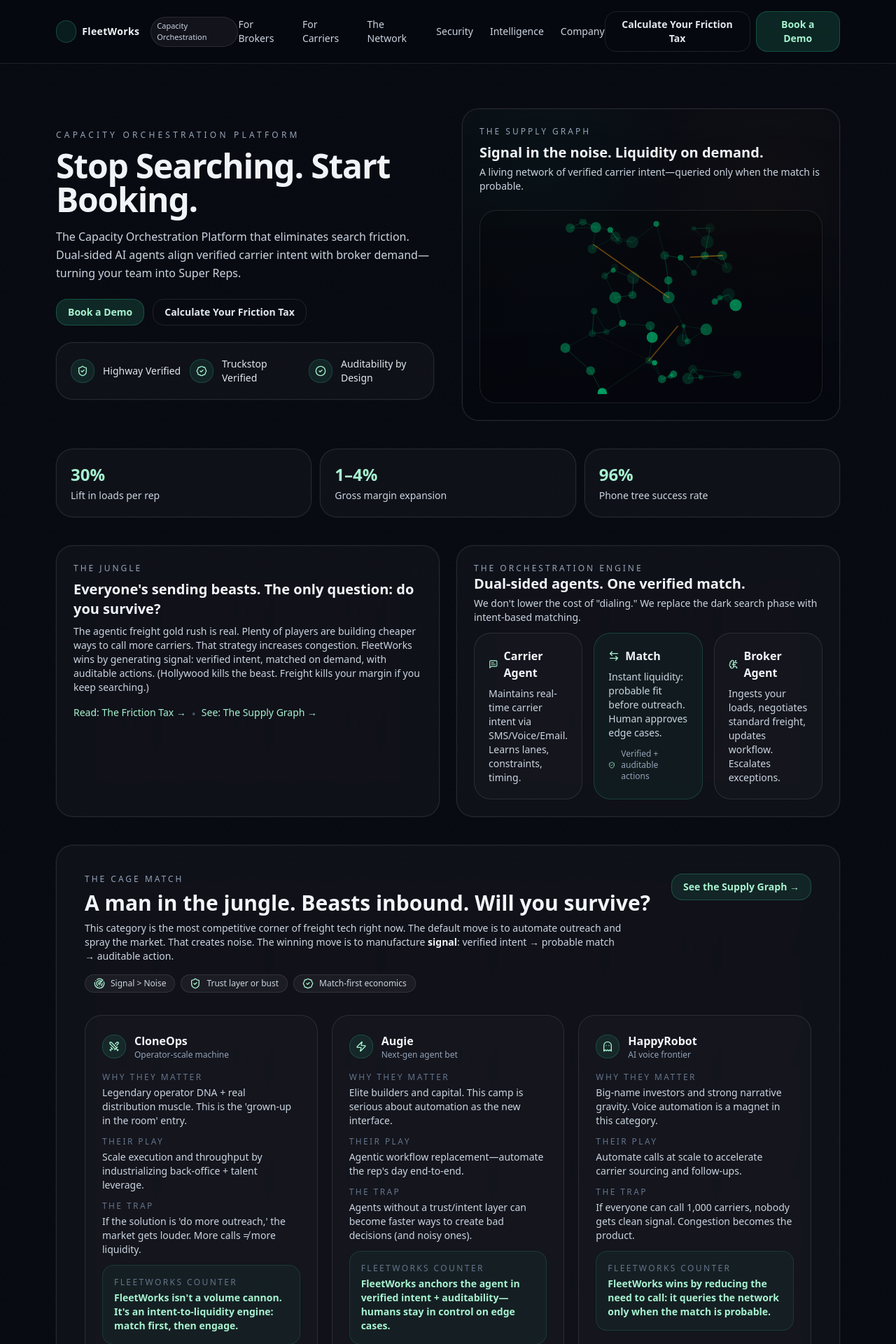
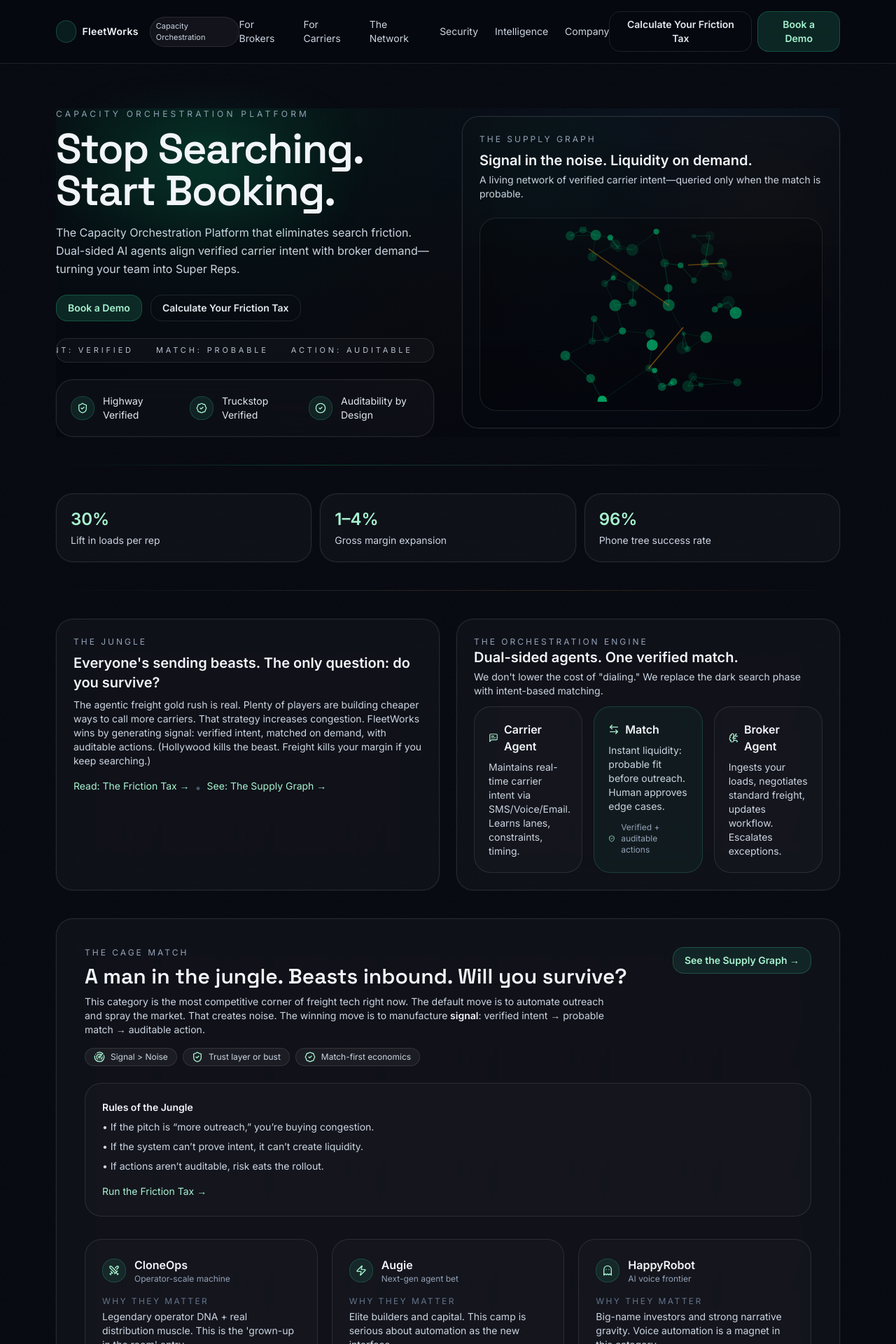
Before and after one commit to caseyglarkin2-png/FleetWorks, a Next.js app: page / in a window 1280 px wide. Shown: the top 1920 px of the page at 70% size. Built offline with nearby package versions, Linux system fonts and the light colour scheme.

Commit message:
Vibes upgrade: hero backdrop + ticker, Cage Match rules box, and premium fonts

```diff
--- a/src/app/globals.css
+++ b/src/app/globals.css
@@ -12,6 +12,11 @@
 
 body {
   background: #05070f;
+  font-family: var(--font-body);
+}
+
+h1, h2, h3 {
+  font-family: var(--font-heading);
 }
 
 /* subtle "signal noise" overlay */
--- a/src/app/layout.tsx
+++ b/src/app/layout.tsx
@@ -1,7 +1,18 @@
 import type { Metadata } from "next";
+import { Inter, Space_Grotesk } from "next/font/google";
 import "./globals.css";
 import { NavBar } from "@/components/nav-bar";
 import { Footer } from "@/components/footer";
+
+const bodyFont = Inter({
+  subsets: ["latin"],
+  variable: "--font-body"
+});
+
+const headingFont = Space_Grotesk({
+  subsets: ["latin"],
+  variable: "--font-heading"
+});
 
 export const metadata: Metadata = {
   title: "FleetWorks | The Capacity Orchestration Platform for Freight Brokers",
@@ -13,7 +24,7 @@
 export default function RootLayout({ children }: { children: React.ReactNode }) {
   return (
     <html lang="en">
-      <body className="text-slate-100">
+      <body className={`${bodyFont.variable} ${headingFont.variable} text-slate-100`}>
         <div className="relative min-h-screen noise">
           <NavBar />
           {children}
--- a/src/app/page.tsx
+++ b/src/app/page.tsx
@@ -4,6 +4,8 @@
 import { DualAgentVisual } from "@/components/dual-agent-visual";
 import { FrictionCalculator } from "@/components/friction-calculator";
 import { CageMatch } from "@/components/cage-match";
+import { HeroBackdrop } from "@/components/hero-backdrop";
+import { TickerTape } from "@/components/ticker-tape";
 import { Card } from "@/components/ui/card";
 import { Button } from "@/components/ui/button";
 import Link from "next/link";
@@ -93,15 +95,19 @@
 export default function HomePage() {
   return (
     <main className="mx-auto max-w-6xl px-4 py-10 md:py-16">
-      <section className="grid gap-10 md:grid-cols-2 md:items-center">
-        <div>
+      <section className="relative grid gap-10 md:grid-cols-2 md:items-center">
+        <HeroBackdrop />
+        <div className="relative">
           <div className="text-xs uppercase tracking-[0.35em] text-slate-400">
             Capacity Orchestration Platform
           </div>
-          <h1 className="mt-3 text-4xl font-semibold tracking-tight text-slate-100 md:text-5xl">
-            {SITE.tagline}
-          </h1>
-          <p className="mt-4 text-base leading-relaxed text-slate-300">
+          <div className="relative mt-3">
+            <div className="pointer-events-none absolute -inset-x-6 -inset-y-4 rounded-[40px] bg-[radial-gradient(circle_at_40%_50%,rgba(0,220,130,0.18),transparent_60%)] blur-2xl animate-pulse" />
+            <h1 className="relative text-5xl font-semibold tracking-tight text-slate-100 md:text-6xl">
+              {SITE.tagline}
+            </h1>
+          </div>
+          <p className="mt-4 max-w-xl text-base leading-relaxed text-slate-300">
             {SITE.subhead}
           </p>
 
@@ -114,17 +120,25 @@
             </a>
           </div>
 
+          <TickerTape />
+
           <div className="mt-6">
             <TrustStrip />
           </div>
         </div>
 
-        <SupplyGraphMap />
+        <div className="relative">
+          <SupplyGraphMap />
+        </div>
       </section>
+
+      <div aria-hidden className="mt-10 h-px w-full bg-[linear-gradient(to_right,transparent,rgba(0,220,130,0.25),rgba(255,255,255,0.10),transparent)]" />
 
       <section className="mt-10">
         <ProofStrip />
       </section>
+
+      <div aria-hidden className="mt-10 h-px w-full bg-[linear-gradient(to_right,transparent,rgba(255,255,255,0.10),rgba(245,158,11,0.18),transparent)]" />
 
       <section className="mt-10 grid gap-6 md:grid-cols-2">
         <StoryArc />
--- a/src/components/cage-match.tsx
+++ b/src/components/cage-match.tsx
@@ -106,6 +106,21 @@
           </div>
         </div>
 
+        <div className="mt-6 rounded-3xl border border-white/10 bg-white/[0.02] p-6">
+          <div className="text-sm font-semibold text-slate-100">Rules of the Jungle</div>
+          <ul className="mt-2 space-y-2 text-sm text-slate-300">
+            <li>• If the pitch is “more outreach,” you’re buying congestion.</li>
+            <li>• If the system can’t prove intent, it can’t create liquidity.</li>
+            <li>• If actions aren’t auditable, risk eats the rollout.</li>
+          </ul>
+          <a
+            href="/#friction-tax"
+            className="mt-4 inline-block text-sm text-emerald-200 hover:text-emerald-100"
+          >
+            Run the Friction Tax →
+          </a>
+        </div>
+
         <div className="mt-8 grid gap-5 md:grid-cols-3">
           {COMPETITORS.map((c) => {
             const Icon = c.icon;
--- /dev/null
+++ b/src/components/hero-backdrop.tsx
@@ -0,0 +1,9 @@
+export function HeroBackdrop() {
+  return (
+    <div className="pointer-events-none absolute inset-0 overflow-hidden">
+      <div className="absolute inset-0 bg-[radial-gradient(circle_at_20%_10%,rgba(0,220,130,0.14),transparent_40%),radial-gradient(circle_at_80%_20%,rgba(56,189,248,0.10),transparent_45%),radial-gradient(circle_at_50%_90%,rgba(245,158,11,0.08),transparent_45%)]" />
+      <div className="absolute inset-0 opacity-[0.18] [background-image:linear-gradient(rgba(255,255,255,0.07)_1px,transparent_1px),linear-gradient(90deg,rgba(255,255,255,0.07)_1px,transparent_1px)] [background-size:48px_48px]" />
+      <div className="absolute inset-0 bg-[linear-gradient(to_bottom,rgba(5,7,15,0.3),rgba(5,7,15,0.95))]" />
+    </div>
+  );
+}
--- /dev/null
+++ b/src/components/ticker-tape.tsx
@@ -0,0 +1,31 @@
+"use client";
+
+import { motion } from "framer-motion";
+
+const items = [
+  "INTENT: VERIFIED",
+  "MATCH: PROBABLE",
+  "ACTION: AUDITABLE",
+  "NOISE: REJECTED",
+  "LIQUIDITY: ON DEMAND",
+  "SUPER REPS: ONLINE"
+];
+
+export function TickerTape() {
+  const loop = [...items, ...items, ...items];
+  return (
+    <div className="mt-6 overflow-hidden rounded-2xl border border-white/10 bg-white/[0.03]">
+      <motion.div
+        className="flex whitespace-nowrap py-2"
+        animate={{ x: ["0%", "-33%"] }}
+        transition={{ duration: 18, repeat: Infinity, ease: "linear" }}
+      >
+        {loop.map((t, i) => (
+          <span key={i} className="mx-4 text-[11px] tracking-[0.35em] text-slate-300/90">
+            {t}
+          </span>
+        ))}
+      </motion.div>
+    </div>
+  );
+}
```
